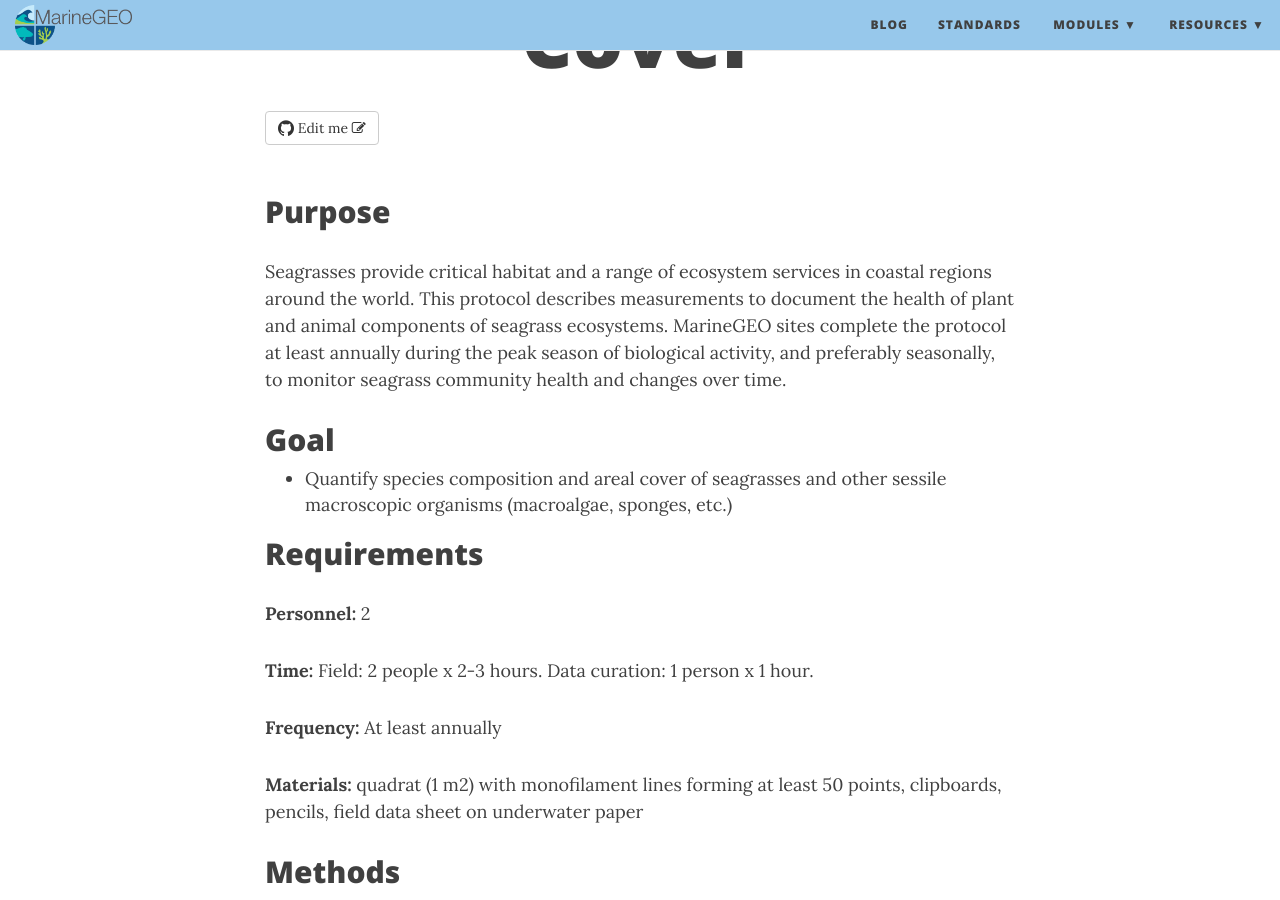
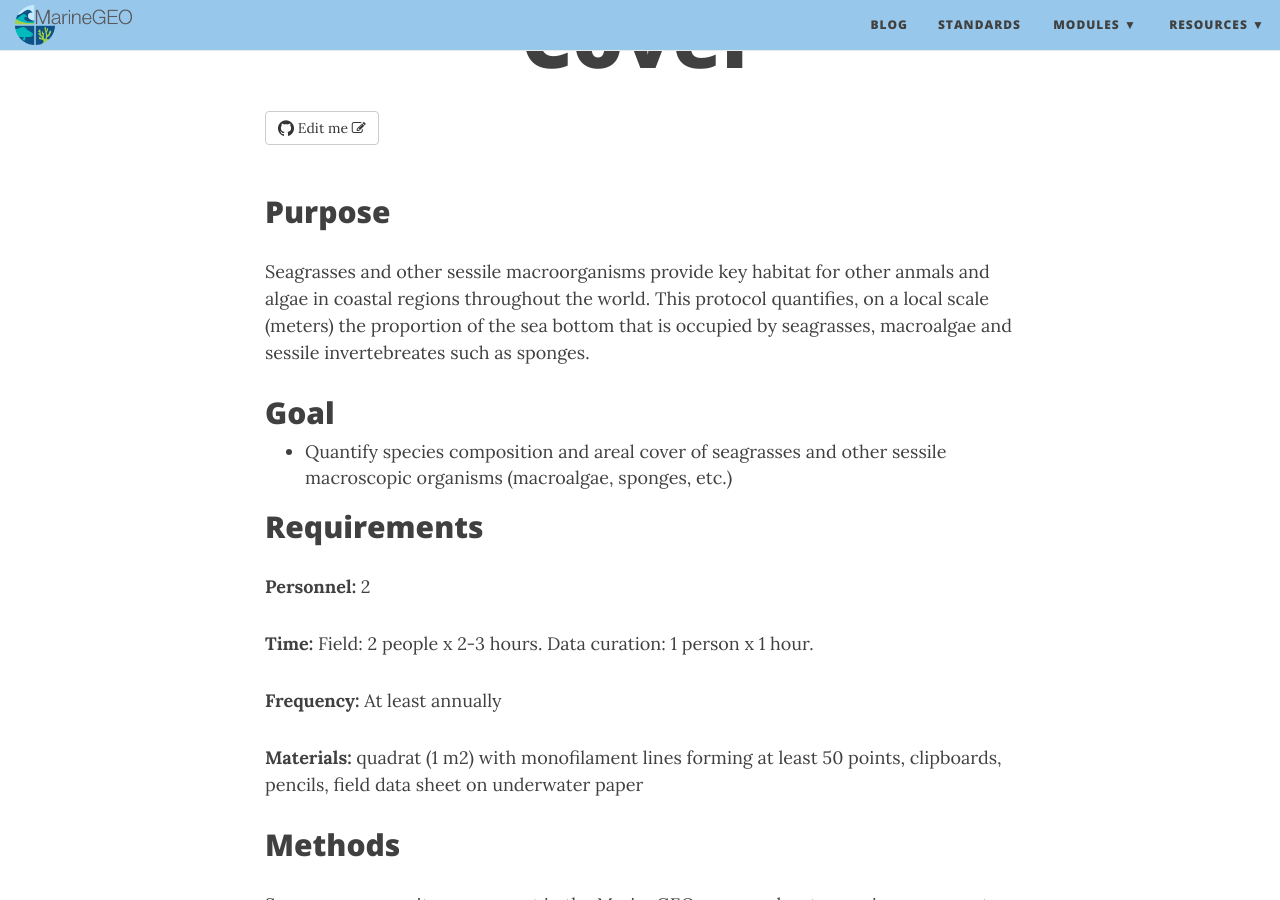
Before and after one commit to mukhamadazistholib/marinegeo.github.io, a Jekyll site: the page built from _project-modules/seagrass-macrophyte-cover.md, in a window 1280 px wide and 900 px high, scrolled down 313 px. Built offline with Jekyll 4.4.1, drawn with Linux system fonts in a browser that asks for light colours; nearby versions of some CDN libraries.

Commit message:
Update seagrass-macrophyte-cover.md

```diff
--- a/_project-modules/seagrass-macrophyte-cover.md
+++ b/_project-modules/seagrass-macrophyte-cover.md
@@ -7,8 +7,7 @@ editbutton: true
 
 ## Purpose
 
-Seagrasses provide critical habitat and a range of ecosystem services in coastal regions around the world. This protocol describes measurements to document the health of plant and animal components of seagrass ecosystems. MarineGEO sites complete the protocol at least annually during the peak season of biological activity, and preferably seasonally, to monitor seagrass community health and changes over time.
-
+Seagrasses and other sessile macroorganisms provide key habitat for other anmals and algae in coastal regions throughout the world. This protocol quantifies, on a local scale (meters) the proportion of the sea bottom that is occupied by seagrasses, macroalgae and sessile invertebreates such as sponges.
 
 ## Goal
 
```
